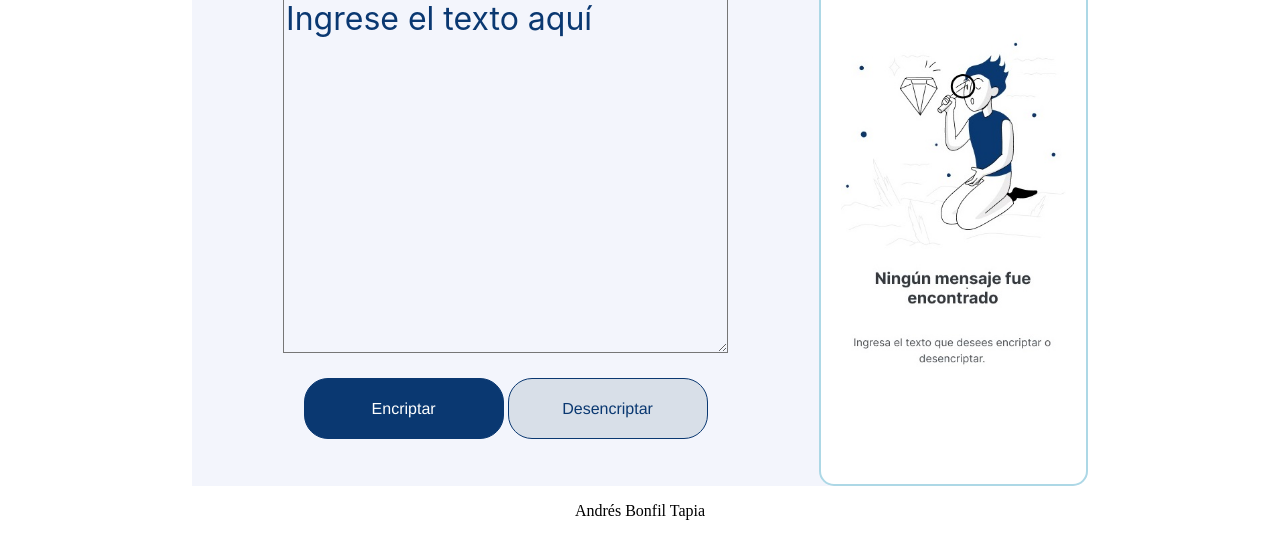
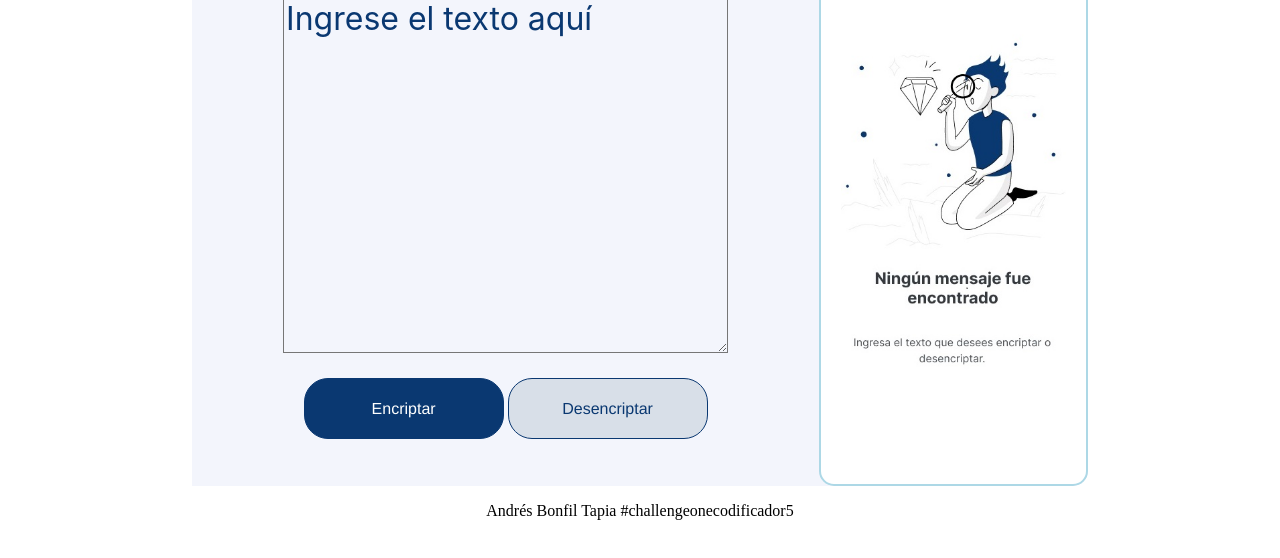
Before and after one commit to andresbonfil/andresbonfil.github.io, a plain HTML site: page index.html in a window 1280 px wide. Shown: the part 168-726 px from the top of the page. Drawn offline with Linux system fonts and the light colour scheme.

Commit message:
segundo commit

```diff
--- a/index.html
+++ b/index.html
@@ -31,7 +31,7 @@
     </main>
 
     <footer>
-        <p>Andrés Bonfil Tapia </p>
+        <p>Andrés Bonfil Tapia #challengeonecodificador5</p>
     </footer>
 
 </body>
```
